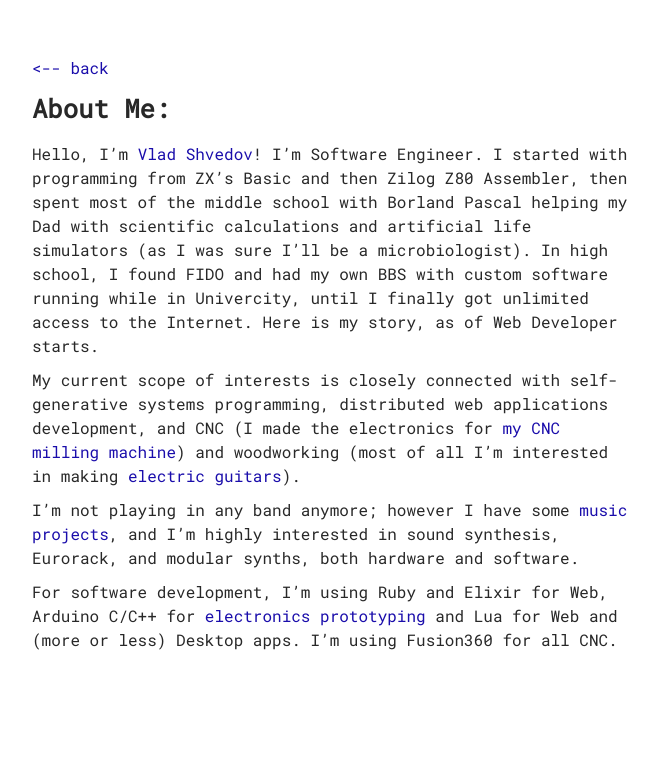
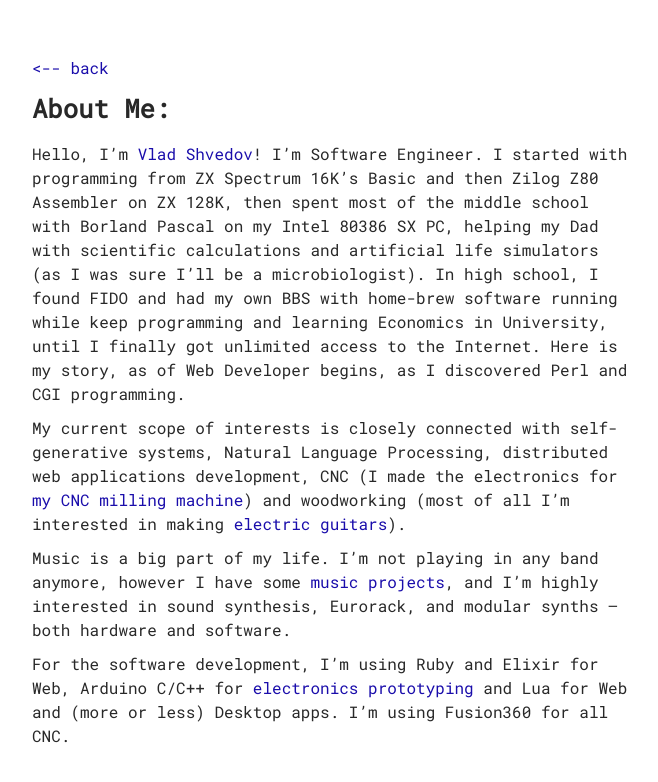
Before and after one commit to vshvedov/vladcodes, a Jekyll site: the page built from about/index.md, in a window 1280 px wide. Shown: the top 782 px of the page, without its empty margins (308-966 px from the left). Built offline with Jekyll 4.4.1, drawn with Linux system fonts in a browser that asks for light colours.

Commit message:
Improve /about

```diff
--- a/about/index.md
+++ b/about/index.md
@@ -2,11 +2,11 @@
 layout: about
 ---
 
-Hello, I'm [Vlad Shvedov](/assets/img/about/me.jpeg)! I'm Software Engineer. I started with programming from ZX's Basic and then Zilog Z80 Assembler,
-then spent most of the middle school with Borland Pascal helping my Dad with scientific calculations and artificial life simulators (as I was sure I'll be a microbiologist). In high school, I found FIDO and had my own BBS with custom software running while in Univercity, until I finally got unlimited access to the Internet. Here is my story, as of Web Developer starts.
+Hello, I'm [Vlad Shvedov](/assets/img/about/me.jpeg)! I'm Software Engineer. I started with programming from ZX Spectrum 16K's Basic and then Zilog Z80 Assembler on ZX 128K,
+then spent most of the middle school with Borland Pascal on my Intel 80386 SX PC, helping my Dad with scientific calculations and artificial life simulators (as I was sure I'll be a microbiologist). In high school, I found FIDO and had my own BBS with home-brew software running while keep programming and learning Economics in University, until I finally got unlimited access to the Internet. Here is my story, as of Web Developer begins, as I discovered Perl and CGI programming.
 
-My current scope of interests is closely connected with self-generative systems programming, distributed web applications development, and CNC (I made the electronics for [my CNC milling machine](/assets/img/about/cnc.jpeg)) and woodworking (most of all I'm interested in making [electric guitars](/assets/img/about/tele.jpeg)).
+My current scope of interests is closely connected with self-generative systems, Natural Language Processing, distributed web applications development, CNC (I made the electronics for [my CNC milling machine](/assets/img/about/cnc.jpeg)) and woodworking (most of all I'm interested in making [electric guitars](/assets/img/about/tele.jpeg)).
 
-I'm not playing in any band anymore; however I have some [music projects](https://www.youtube.com/watch?v=cE3Yqnbgb18), and I'm highly interested in sound synthesis, Eurorack, and modular synths, both hardware and software.
+Music is a big part of my life. I'm not playing in any band anymore, however I have some [music projects](https://www.youtube.com/watch?v=cE3Yqnbgb18), and I'm highly interested in sound synthesis, Eurorack, and modular synths — both hardware and software.
 
-For software development, I'm using Ruby and Elixir for Web, Arduino C/C++ for [electronics prototyping](/assets/img/about/device.jpeg) and Lua for Web and (more or less) Desktop apps. I'm using Fusion360 for all CNC.
+For the software development, I'm using Ruby and Elixir for Web, Arduino C/C++ for [electronics prototyping](/assets/img/about/device.jpeg) and Lua for Web and (more or less) Desktop apps. I'm using Fusion360 for all CNC.
```
